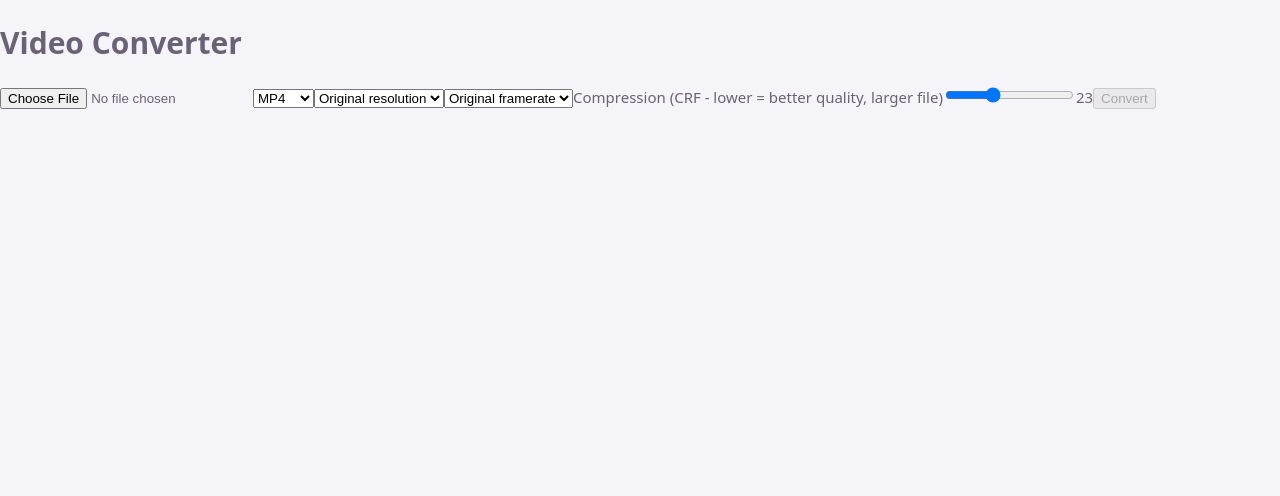
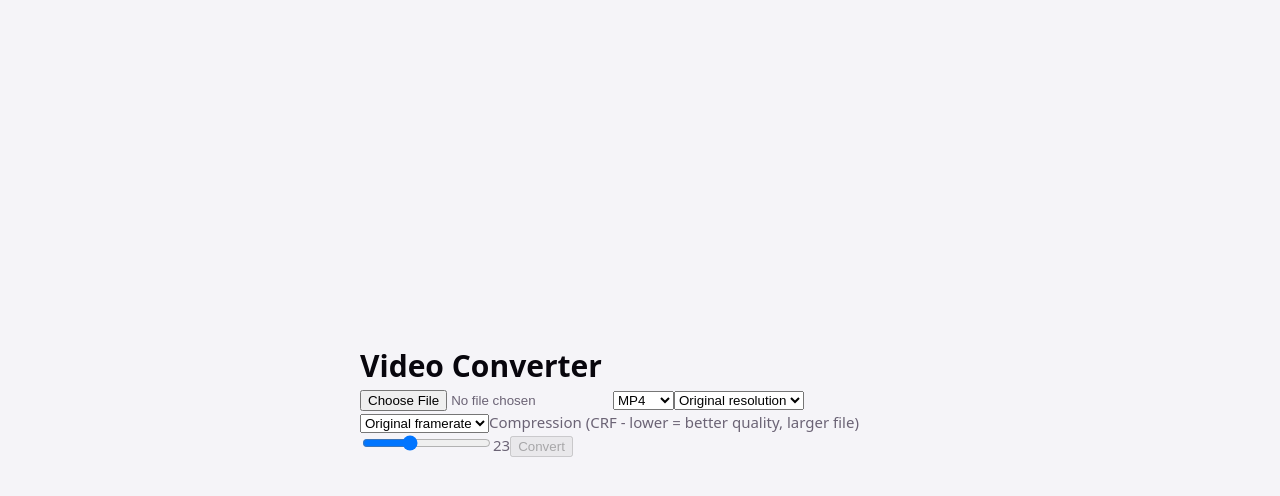
Before and after one commit to 81131/vidsharad, a React (Vite) app in the folder frontend/: page / in a window 1280 px wide. Shown: the top 496 px of the page. Built offline with nearby package versions, Linux system fonts and the light colour scheme.

Commit message:
style:  removed stale styles and added new styles

```diff
--- a/frontend/src/index.css
+++ b/frontend/src/index.css
@@ -54,31 +54,15 @@ body {
   min-height: 100svh;
   background: var(--bg);
   display: flex;
-}
-h2 {
-  font-size: 24px;
-  line-height: 118%;
-  letter-spacing: -0.24px;
-  margin: 0 0 8px;
-  @media (max-width: 1024px) {
-    font-size: 20px;
-  }
-}
-p {
-  margin: 0;
+  align-items: center;
+  justify-content: center;
+  padding: 24px 16px;
 }
 
-code,
-.counter {
-  font-family: var(--mono);
-  display: inline-flex;
-  border-radius: 4px;
-  color: var(--text-h);
+h1, h2, h3 { margin: 0; color: var(--text-h); }
+p { margin: 0; }
+
+#root {
+  width: 100%;
+  max-width: 560px;
 }
-
-code {
-  font-size: 15px;
-  line-height: 135%;
-  padding: 4px 8px;
-  background: var(--code-bg);
-}
```
